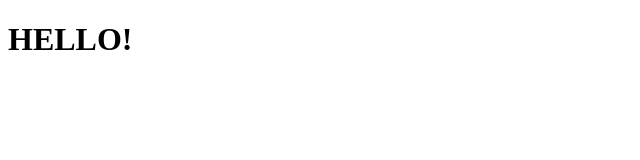
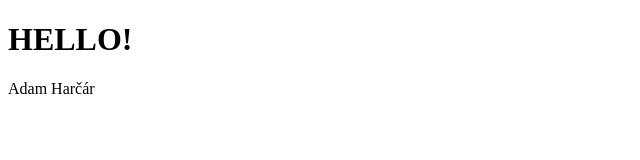
Before and after one commit to TomasBalogSPSEKE/Uranus, a plain HTML site: page index.html in a window 1280 px wide. Shown: the whole page, without its empty margins (0-640 px from the left). Drawn offline with Linux system fonts and the light colour scheme.

Commit message:
pridal som meno

```diff
--- a/index.html
+++ b/index.html
@@ -9,5 +9,6 @@
 </head>
 <body>
     <h1>HELLO!</h1>
+    <footer>Adam Harčár</footer>
 </body>
 </html>
```
